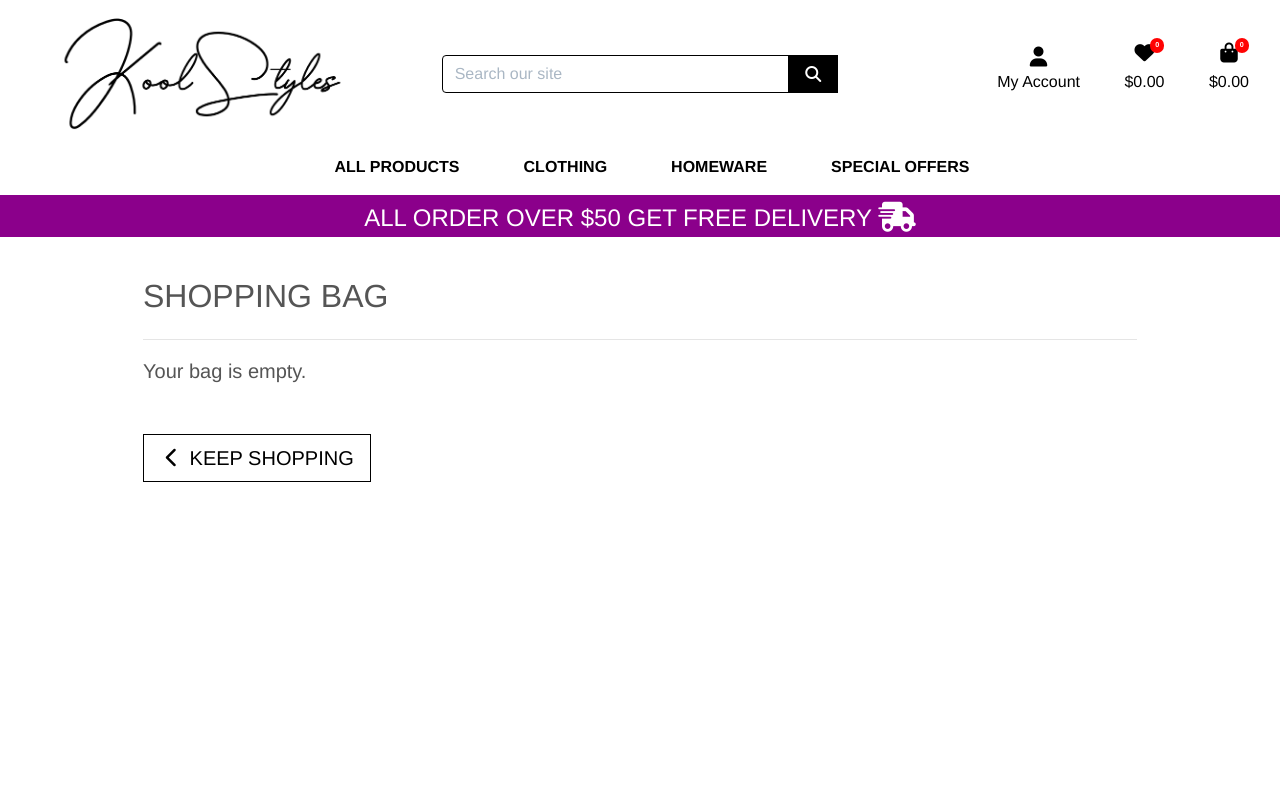
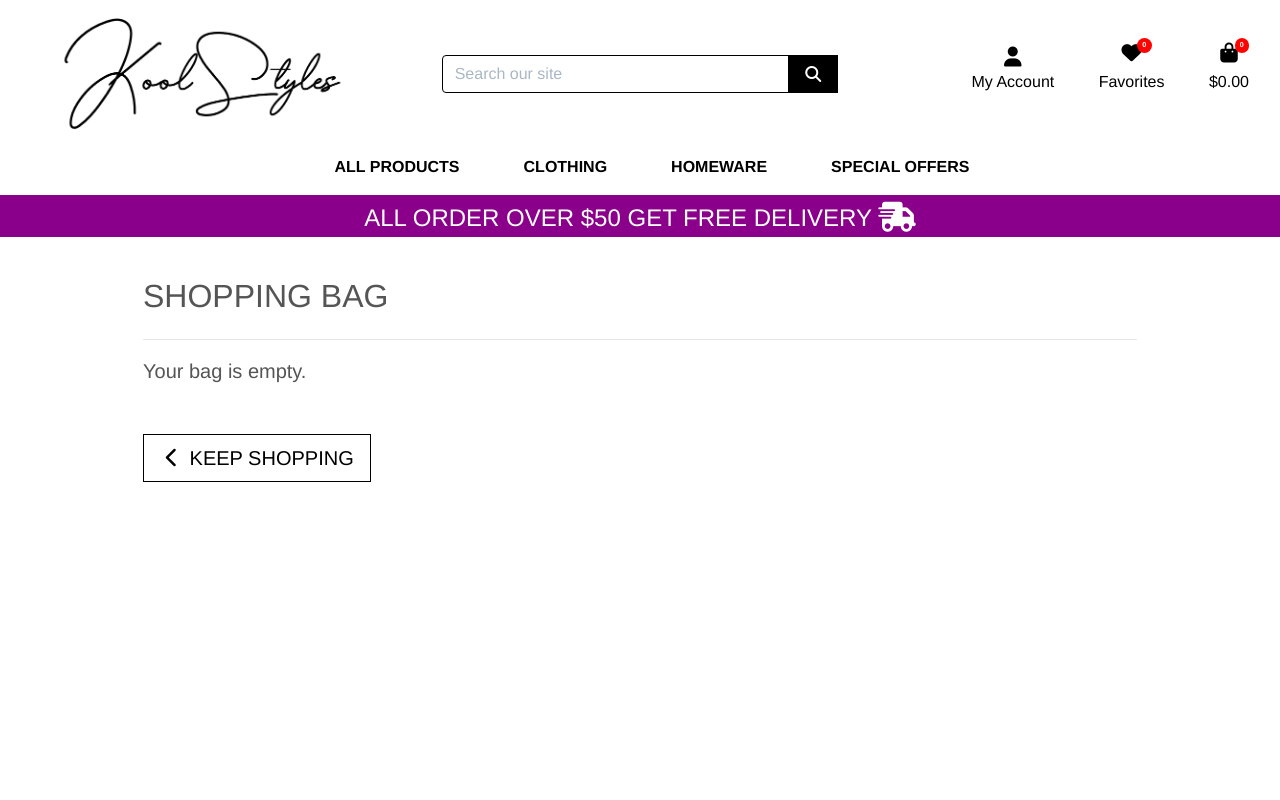
Before and after one commit to Code-Institute-Submissions/ck00lman-kool-styles, a Django app: page /bag/ in a window 1280 px wide. Run offline with Django 3.2, Linux system fonts and the light colour scheme; the visitor is signed in with stand-in values (Sample User, id 1); some libraries are stand-ins or nearby versions.

Commit message:
Replaced Favorites Total with Text Favorites

```diff
--- a/templates/base.html
+++ b/templates/base.html
@@ -91,11 +91,7 @@
                                         <i class="fas fa-heart fa-lg"></i>
                                     </span>
                                 </div>
-                                    {% if favorites_grand_total %}
-                                        ${{ favorites_grand_total|floatformat:2 }}
-                                    {% else %}
-                                        $0.00
-                                    {% endif %}
+                                    Favorites
                                 </p>
                             </div>
                         </a>
```
